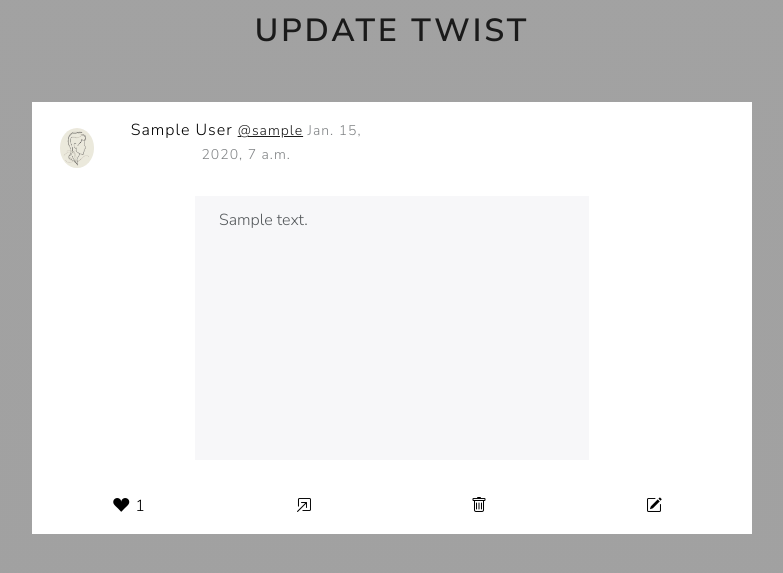
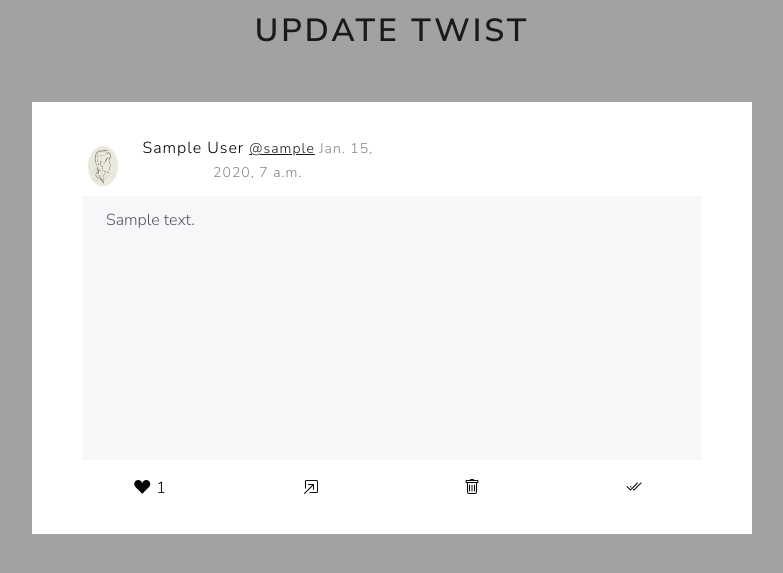
Before and after one commit to Wil-Fs/twistter, a Django app: page /edit_twist/1 in a window 1280 px wide. Shown: the part 108-681 px from the top of the page, without its empty margins (62-845 px from the left). Run offline with Django 5.2, Linux system fonts and the light colour scheme; a user stored in the database is signed in; tables that the repository leaves empty hold one stand-in row (values such as "Sample post"); grey boxes marked "Sample" are stand-in pictures; parts of the project's set-up code (start-up, migrations or seed data) failed here and were passed over; some libraries are stand-ins or nearby versions.

Commit message:
add: styles

```diff
--- a/twitter_clone/static/css/style.css
+++ b/twitter_clone/static/css/style.css
@@ -33,6 +33,13 @@ html, body {
 
 .no_resize {
     resize: none;
+}
+
+.btn_zero {
+    padding: 0;
+    margin: 0;
+    border: none;
+    background-color: transparent;
 }
 
 /* twist_style */
--- a/twitter_clone/templates/twistter/edit_twist.html
+++ b/twitter_clone/templates/twistter/edit_twist.html
@@ -12,6 +12,7 @@
 				<br>
 
 				<div class="twist_container">
+					<form method="POST" class="twist_text">
 						<div class="container">
 							<div class="row">
 								<div class="col-1">
@@ -31,10 +32,10 @@
 							</div>
 							<div class="row">
 								<div class="col-12 twist_body">
-									<form method="POST" class="twist_text">
+
 										{% csrf_token %}
 										{{ form.as_p }}
-									</form>
+
 								</div>
 							</div>
 							<div class="row twist_like_box">
@@ -53,12 +54,15 @@
 										<a class='twist_delete' href="{% url 'delete-twist' twist.id %}"> <i class="bi bi-trash"></i></a>
 									</div>
 									<div class="col-3">
-										<a class='twist_edit' href="{% url 'edit-twist' twist.id %}"> <i class="bi bi-pencil-square"></i></a>
+										<button class="btn_zero" type="submit">
+											<a class='twist_edit' href="#"><i class="bi bi-check2-all"></i></i></a>
+										</button>
 									</div>
 								{% endif %}
 							</div>
 						</div>
-					</div>
+					</form>
+				</div>
 			</div>
 		</div>
 	</div>
```
Also changed, not shown: twitter_clone/views/login_screen.py (+15 -12 lines).
